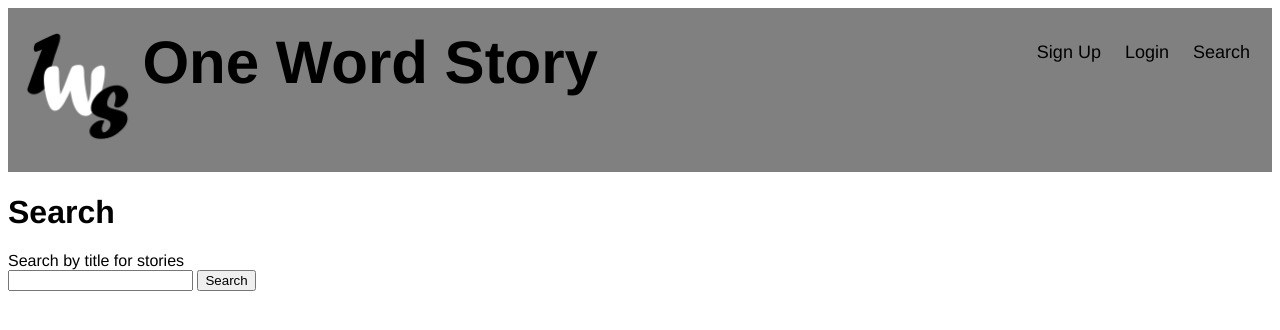
After one commit to AdamClarkCode/6A_group_proj, a Django app: page /oneWordStory/search in a window 1280 px wide. The commit adds this page. Shown: the top 330 px of the page. Run offline with Django 3.2, Linux system fonts and the light colour scheme.

Commit message:
added search

```diff
--- a/oneWordStory/urls.py
+++ b/oneWordStory/urls.py
@@ -13,5 +13,5 @@ urlpatterns = [
     path('story/<slug:story_name_slug>/', views.show_story, name='show_story'),
     path('account/<slug:user_name_slug>/', views.show_profile, name='show_profile'),
     path('like_story/', views.LikeStoryView.as_view(), name='like_story'),
-
+    path('search', views.search, name='search'),
 ]
--- a/oneWordStory/views.py
+++ b/oneWordStory/views.py
@@ -37,7 +37,7 @@ def visitor_cookie_handler(request):
 
 def home(request):
     story_list = Story.objects.order_by('-likes')[:5]
-    print(story_list)
+    print(type(story_list))
     context_dict = {}
     context_dict['featuredStories'] = story_list
 
@@ -45,6 +45,23 @@ def home(request):
     context_dict['visits'] = request.session['visits']
 
     response = render(request, 'home.html', context=context_dict)
+
+    return response
+
+def search(request):
+    story_list = None
+    if request.method == 'GET' and 's' in request.GET:
+        s = request.GET['s']
+        if s:
+            story_list = Story.objects.filter(title__contains=s)
+
+    context_dict = {}
+    context_dict['results'] = story_list
+
+    visitor_cookie_handler(request)
+    context_dict['visits'] = request.session['visits']
+
+    response = render(request, 'search.html', context=context_dict)
 
     return response
 
--- a/templates/base.html
+++ b/templates/base.html
@@ -18,6 +18,7 @@
 				<a href="{% url 'oneWordStory:register' %}" class="headlink">Sign Up</a>
 				<a href="{% url 'oneWordStory:login' %}" class="headlink">Login</a>
 				{% endif %}
+				<a href="{% url 'oneWordStory:search' %}" class="headlink">Search</a>
 			</div>
 		</div>
         <div class="bodyblock">
--- /dev/null
+++ b/templates/search.html
@@ -0,0 +1,22 @@
+{% extends 'base.html' %}
+{% load static %}
+{% block title_block %}
+<title>Search</title>
+{% endblock %}
+{% block body_block %}
+<h1>Search</h1>
+Search by title for stories
+<form method="get" action="{% url 'oneWordStory:search' %}">
+<input type="text" name="s">
+<input type="submit" value="Search">
+{% if results %}
+<br><h2>Results:</h2>
+<ul>
+	{%for story in results %}
+		<li>
+			<a href="{% url 'oneWordStory:show_story' story.slug %}"> {{ story.title }}</a>
+		</li>
+	{% endfor %}
+</ul>
+{% endif %}
+{% endblock %}
```
Also changed, not shown: oneWordStory/forms.py (line endings or trailing spaces).
